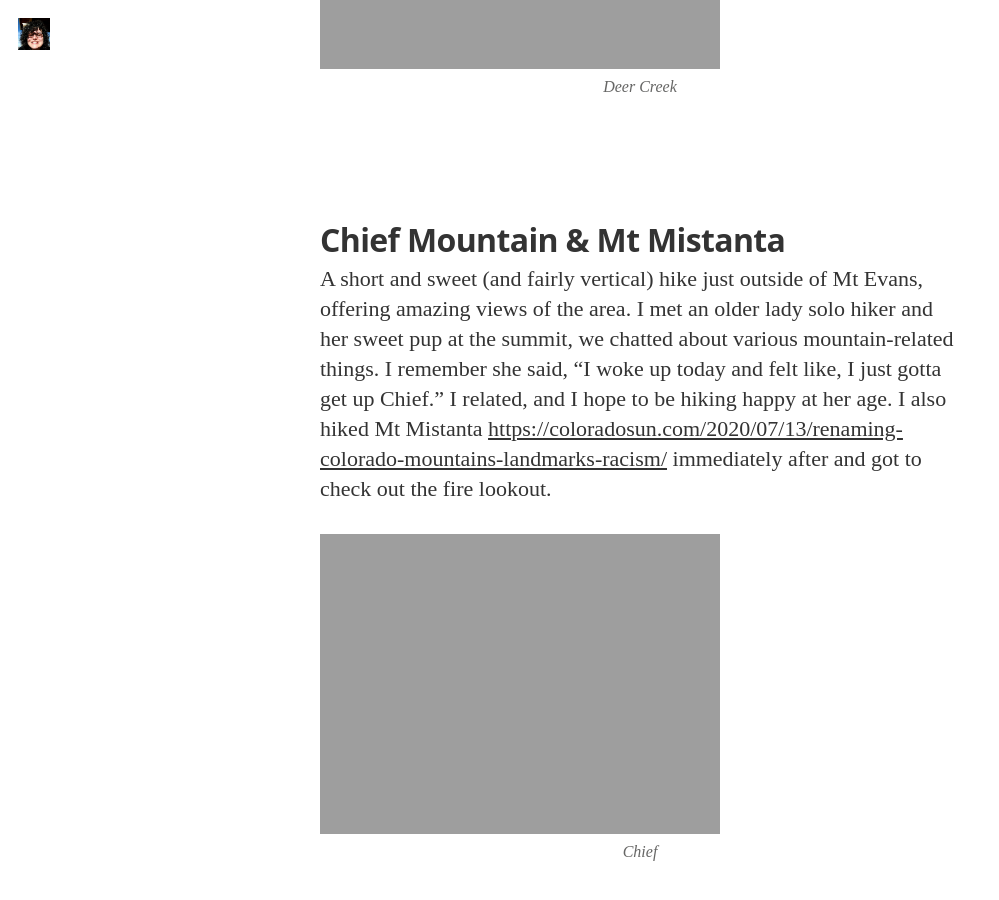
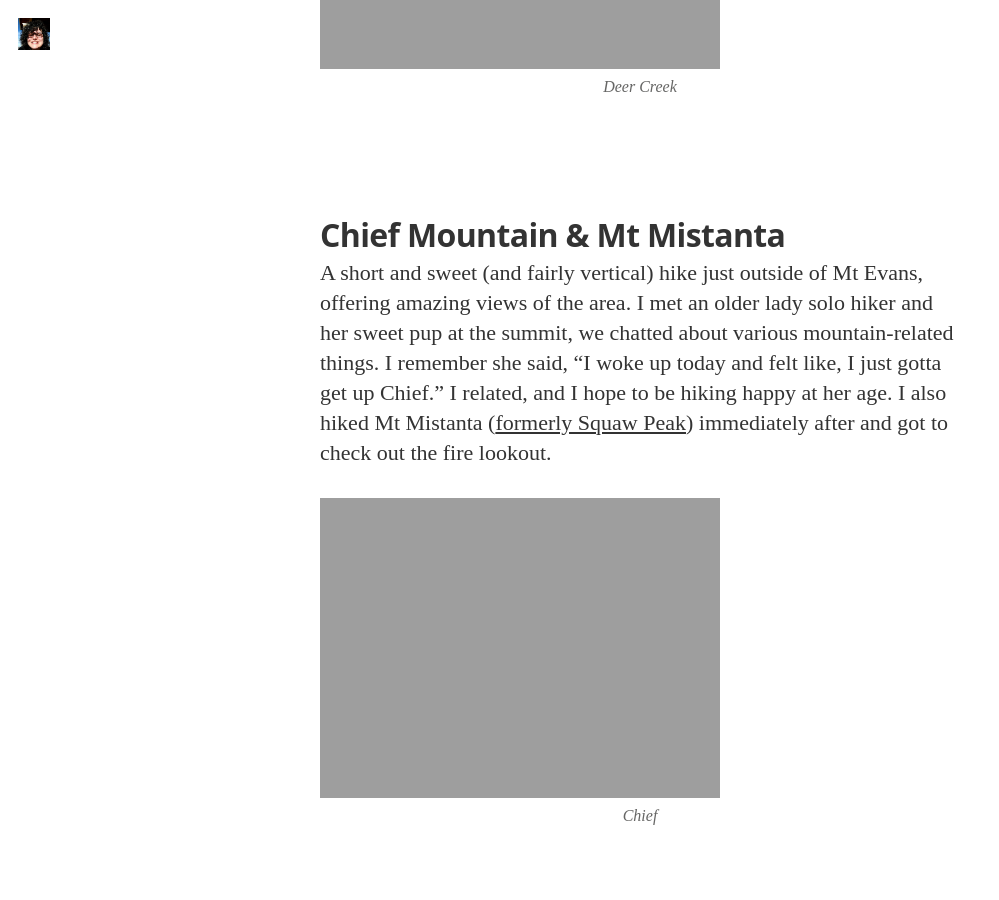
Before and after one commit to AprilElizabeth/aprilelizabeth.github.io, a Jekyll site: the page built from _posts/2020-09-30-adventurous-summer.md, in a window 1280 px wide and 900 px high, scrolled down 1218 px. Shown: the whole window, without its empty margins (0-999 px from the left). Built offline with Jekyll 4.4.1, drawn with Linux system fonts in a browser that asks for light colours; nearby versions of some CDN libraries; some web fonts are replaced; our own code applies the rules of GitHub Pages for plain Markdown files; some of the changed text lies outside the part shown.

Commit message:
Update 2020-09-30-adventurous-summer.md
Syntax issues, it's been a while.

```diff
--- a/_posts/2020-09-30-adventurous-summer.md
+++ b/_posts/2020-09-30-adventurous-summer.md
@@ -1,55 +1,48 @@
 ---
 layout: post
+title: Adventurous summer
 image: {{site.url}}/assets/post/2020-09-30-adventurous-summer/lostcreek.jpg
-title: Adventurous summer
 ---
 
 Hundreds of miles, thousands of vertical feet.
 
-Nowhere else to be
-------------------
+# Nowhere else to be
 
 And at this point, nowhere I'd rather be. This post is basically a quick recap of all my trips over Our Pandemic Summer. Almost everyone wore a mask. I'm really proud of myself for spending so much time outside and challenging myself in ways I really hadn't before. Hiking & going outside was easily the best gift to myself in this absolute bullshit dumpster fire of a year.
 
 I spent 6 nights outside this summer, which is an increase of 6 from last year. Let's see...
 
-Busting ass in Deer Creek Canyon
-================================
+## Busting ass in Deer Creek Canyon
 
 Deer Creek Canyon is easily my favorite go-to hike. Until this summer, I had never made it up to Plymouth Mountain, its main attraction and peak. This was my first actual hike of the season, although it was technically late spring. I would come back to Deer Creek a handful more times, and it was extremely fulfilling to compare this trip to later ones.
 
 ![Deer Creek]({{site.url}}/assets/post/2020-09-30-adventurous-summer/deercreek.jpg)
 
-Chief Mountain & Mt Mistanta
-============================
+## Chief Mountain & Mt Mistanta
 
-A short and sweet (and fairly vertical) hike just outside of Mt Evans, offering amazing views of the area. I met an older lady solo hiker and her sweet pup at the summit, we chatted about various mountain-related things. I remember she said, "I woke up today and felt like, I just gotta get up Chief." I related, and I hope to be hiking happy at her age. I also hiked Mt Mistanta [https://coloradosun.com/2020/07/13/renaming-colorado-mountains-landmarks-racism/]((formerly Squaw Peak)) immediately after and got to check out the fire lookout.
+A short and sweet (and fairly vertical) hike just outside of Mt Evans, offering amazing views of the area. I met an older lady solo hiker and her sweet pup at the summit, we chatted about various mountain-related things. I remember she said, "I woke up today and felt like, I just gotta get up Chief." I related, and I hope to be hiking happy at her age. I also hiked Mt Mistanta ([formerly Squaw Peak](https://coloradosun.com/2020/07/13/renaming-colorado-mountains-landmarks-racism/)) immediately after and got to check out the fire lookout.
 
 ![Chief]({{site.url}}/assets/post/2020-09-30-adventurous-summer/chief.jpg)
 
-A day hiking trip at Jefferson Lake
-===================================
+## A day hiking trip at Jefferson Lake
 
 2 nights, in a USFS campground. My first time camping since a solo roadtrip a decade ago. I spent a day hiking along Segment 6 of the Colorado Trail and an adjacent trail. It really kicked off my adventurous summer. A 13-mile loop where I learned the importance of electrolytes.
 
 ![Jefferson]({{site.url}}/assets/post/2020-09-30-adventurous-summer/jefferson.jpg)
 
-Highline Canal big bike ride
-============================
+## Highline Canal big bike ride
 
-[https://turtlemadness.net/2019/07/06/the-world-is-round.html](Remember last summer) when I did a big bike ride around Chatfield? _I fucking did it again,_ but this time tacked on some extra miles by riding some singletrack in Hildebrand Ranch Park. On a touring bike. It was a stupid idea, but also a good way to find just what the limits are. Still, it was basically the same route and on the same day as the previous year.
+[Remember last summer](https://turtlemadness.net/2019/07/06/the-world-is-round.html) when I did a big bike ride around Chatfield? _I fucking did it again,_ but this time tacked on some extra miles by riding some singletrack in Hildebrand Ranch Park. On a touring bike. It was a stupid idea, but also a good way to find just what the limits are. Still, it was basically the same route and on the same day as the previous year.
 
 ![Bike loop]({{site.url}}/assets/post/2020-09-30-adventurous-summer/bikeloop.jpg)
 
-Vasquez Wilderness dispersed camping
-====================================
+## Vasquez Wilderness dispersed camping
 
 Having immediately tired of the noise and smells of the traditional USFS campground, I decided to finally try dispersed camping. I had originally planned to do some gravel biking around Winter Park, but as I went to scout up the road, my chain broke. Better a quarter mile from my campsite than ten miles. I ended up doing an 8-mile hike up towards the Vasquez Peak Wildy and heading home after a single night instead. I'd like to go back, for sure.
 
 ![Broken legs]({{site.url}}/assets/post/2020-09-30-adventurous-summer/brokenlegs.jpg)
 
-Hikies close to home
-====================
+## Hikies close to home
 
 Having done Waterton Canyon two years ago, I wondered what was on the southern side. Indian Creek, it turns out - the other connection to the Colorado Trail Segment 1. This is a real sweet hideaway, right at the edge of the Pike National Forest. Within 10 days, I hiked it 3 times:
 
@@ -61,8 +54,7 @@
 
 ![Indian Creek]({{site.url}}/assets/post/2020-09-30-adventurous-summer/indiancreek.jpg)
 
-A huge bike overnight
-=====================
+## A huge bike overnight
 
 I grew up in Fort Collins, but spent very little time in the Poudre Canyon. Dad and I went XC skiing & camping a few times, but I hardly remember that. This big bike trip let me really take in what Northen Colorado has to offer. I rode from Cameron Pass down to Rand, then up to Walden, stayed the night at the reservoir, and then rode back up to Cameron Pass the next day.
 
@@ -74,22 +66,19 @@
 
 ![Rand]({{site.url}}/assets/post/2020-09-30-adventurous-summer/rand.jpg)
 
-Buffalo Burn hike
-=================
+## Buffalo Burn hike
 
 This was notable just because I had never hiked in a burn area before. Forest ecologies are amazing. Fire absolutely transforms the land. There were downed trees everywhere, and yet it was anything but dead. You could easily read where the fire had burned most intense versus more mild areas, with some areas seemingly untouched. I remember the forest floor seeming so clean in an area with healthy trees, then walking out to the scene below.
 
 ![Buffalo Burn]({{site.url}}/assets/post/2020-09-30-adventurous-summer/buffalo.jpg)
 
-Shakedown
-=========
+## Shakedown
 
 A few days before my first backpacking trip, I convinced Dad to join me on a shakedown hike. I packed everything I would take with me, and we made our way up Chief Mountain since it's a known quantity. We spent some time at the summit enjoying fresh coffee & chatting - it was a perfect start to the day. My pack fit great, too!
 
 ![Pops]({{site.url}}/assets/post/2020-09-30-adventurous-summer/pops.jpg)
 
-First-time backpacking, solo, with a nearby fire
-================================================
+## First-time backpacking, solo, with a nearby fire
 
 The James Peak Wilderness is a real treasure. I had hiked up that way several years ago. Shakedown complete and feeling confident in my hiking skills and Good Enough at camping, I decided to spend a few nights up there. My original route was something like 16 miles, enough to easily cover in 3 days...but there was a nearby wildfire making me nervous and generating tons of smoke. After a late start to my 2nd day, I decided to cut it short and just enjoyed the long hike. I did finally get to see the Needle's Eye tunnel on the Moffat Road, which was pretty impressive. Not a bad start to backpacking, but probably not ideal.
 
@@ -99,15 +88,13 @@
 
 Bonus pic of me feeling accomplished from having done something completely new.
 
-Ben Tyler Trail
-===============
+## Ben Tyler Trail
 
 My first trip to the Lost Creek Wilderness. What a spectacular place, just about 50 minutes from home. This was a long (13 mile) steep (+3000ft) smokey hike. It ended at a saddle, above treeline...but the smoke was so thick, I couldn't see out to South Park. It _did_ make me fall in love with the Lost Creek wildy, though. Amazingly, this area was totally different than the area 20 miles to the south where I'd backpack a bit later.
 
 ![bentyler]({{site.url}}/assets/post/2020-09-30-adventurous-summer/bentyler.jpg)
 
-Deer Creek Sunrisers
-====================
+## Deer Creek Sunrisers
 
 Remember how I love Deer Creek? I went back. In the dark. This was my first sunriser, and I was up at 4:30 or something dumb like that, to go hike Plymouth and watch the sun come up. It was rad.
 
@@ -117,8 +104,7 @@
 
 ![Full moon approach]({{site.url}}/assets/post/2020-09-30-adventurous-summer/moonsetter.jpg)
 
-Not Solo Backpacking
-====================
+## Not Solo Backpacking
 
 My first camping/backpacking trip with a friend! Andy, his sweet pup Athena, and I headed off to the Lost Creek wildy again. We met a ton of friendly trail folk and got real, real tired after hiking 8 miles in the heat. We ended our long-ass day at a sketchy water source where I ate half an edible, stared at aspen and rocks, and promptly conked out for my best wilderness sleep ever.
 
@@ -130,29 +116,25 @@
 
 Technically I picked 3; the header image is from Lost Creek as well. Excited to go back.
 
-Roxborough
-==========
+## Roxborough
 
 I bought a CPW parks pass. I could finally check out Roxborough, a hiker-only state park a mere 30 minutes from the house and a few miles from Indian Creek. The foothills of Denver are way different than Fort Collins, but the hogbacks stretch the entire length of the Rockies - so that's pretty cool. A real gem of a park, no dog poop, no bikers, and not even a lot of foot traffic! I've done Roxborough twice this season, once when it had snowed (in September, Colorado lol) and another time when it rained on my descent.
 
 ![rox]({{site.url}}/assets/post/2020-09-30-adventurous-summer/rox.jpg)
 
-Staunton
-========
+## Staunton
 
 Another fantastic state park. I took a Tuesday off to day hike, check out a neat waterfall, and stand on top of a giant rock I had seen from US-285. I can't recommend Staunton enough, it's new, well-maintained, and just gorgeous. Colorado really gives a shit about its state parks, and Staunton is easily among the best of 'em. Also, it was a donation from Frances Staunton, so the history is really neat as well!
 
 ![staunton]({{site.url}}/assets/post/2020-09-30-adventurous-summer/staunton.jpg)
 
-Finally, fall
-=============
+## Finally, fall
 
 Right here at the end of the season, as the aspen turn gold and the license plates on Mt Evans Road turn Texan, I did some non-solo hiking. Weird. But my friend Taylor and her boy Colin were all about some leaf peeping, so we deided to check out Hell's Hole in the Mt Evans Wilderness. This was a nice 8 or 9 mile out-n-back through an aspen grove, regular montane, then alpine willow ending in a glacial cirque. It was really unique and very pretty all around. I'd like to go back and do some off-trail hiking along the peaks surrounding the valley. I'm also happy that I've found more friends to hike with!
 
 ![fall]({{site.url}}/assets/post/2020-09-30-adventurous-summer/fall.jpg)
 
-Some other notes
-================
+## Some other notes
 
 - I bought a lot of gear this year. I'd like to do a post about it eventually.
 - Hiking opened up my world. I hadn't spent much time exploring the Front Range, and I learned a lot about myself.
```
